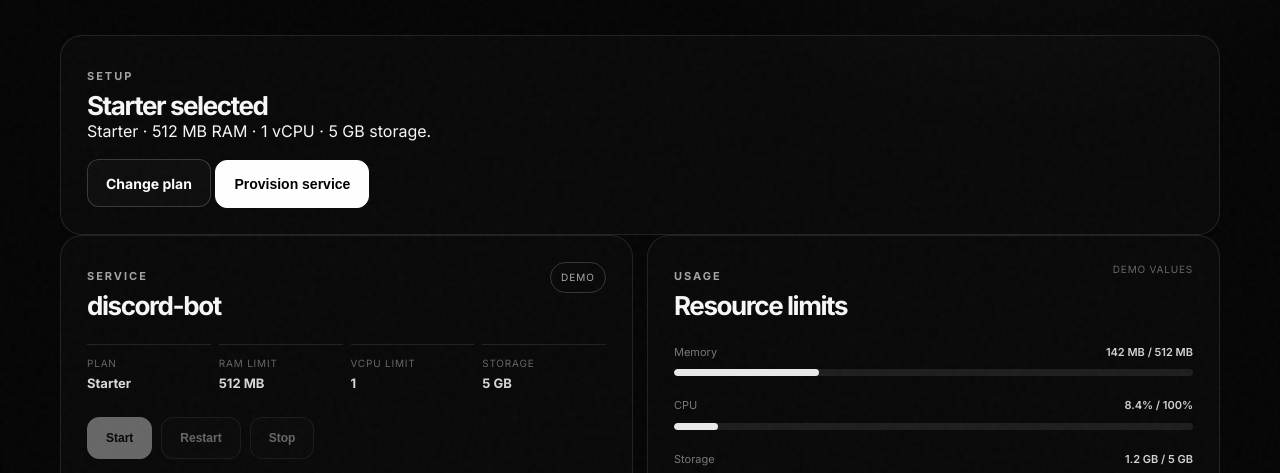
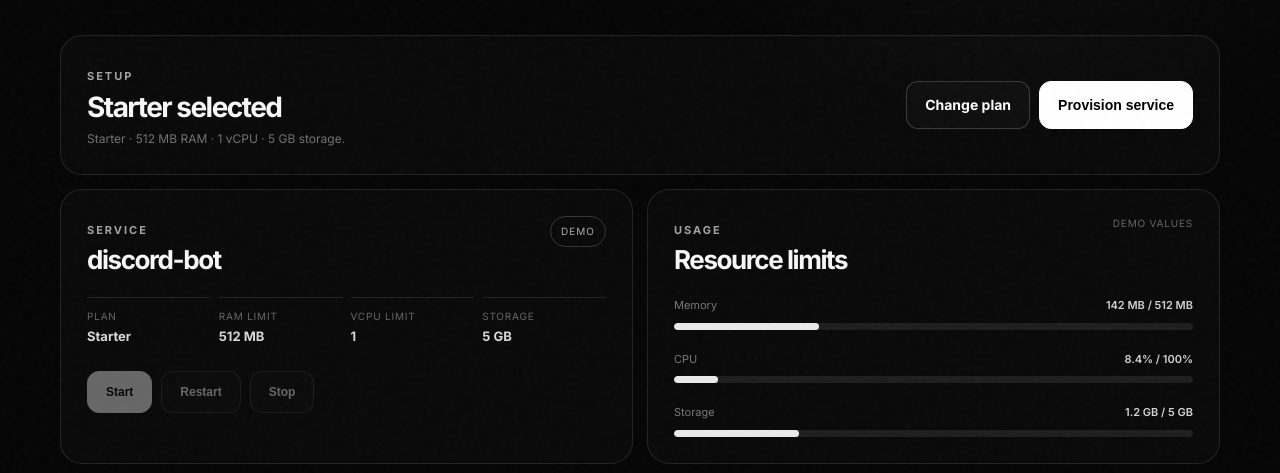
Before and after one commit to Nappygorilla/Luna.win-hosting, a plain HTML site: page panel.html in a window 1280 px wide. Shown: the part 319-792 px from the top of the page. Drawn offline with Linux system fonts and the light colour scheme.

Commit message:
Style client panel setup selection flow

```diff
--- a/styles.css
+++ b/styles.css
@@ -293,3 +293,10 @@ details p { color:#777; max-width:650px; line-height:1.8; padding:0 0 24px; marg
 .mini-link { display:inline-flex; align-items:center; }
 @media (max-width: 820px) { .panel-heading { flex-direction:column; align-items:start; } .panel-grid { grid-template-columns:1fr; } .resource-grid { grid-template-columns:repeat(2,1fr); } }
 @media (max-width: 560px) { .panel-nav .api-badge { display:none; } .panel-shell { padding-top:48px; } }
+
+/* Client setup flow */
+.selection-card { display:flex; justify-content:space-between; align-items:center; gap:30px; margin-bottom:14px; }
+.selection-card h2 { font-size:28px; }
+.selection-card p { color:#727272; font-size:12px; margin:8px 0 0; }
+.selection-actions { display:flex; gap:9px; flex-wrap:wrap; }
+@media (max-width: 700px) { .selection-card { align-items:flex-start; flex-direction:column; } }
```
